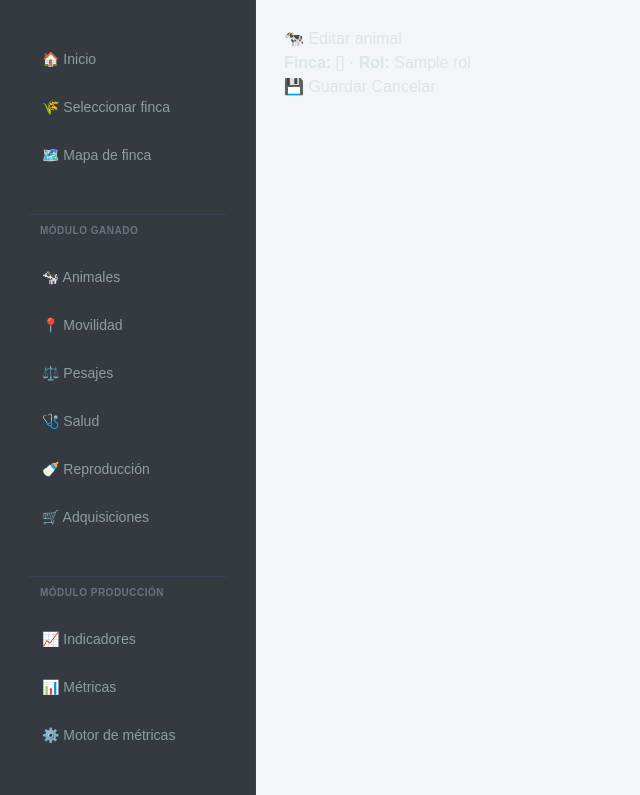
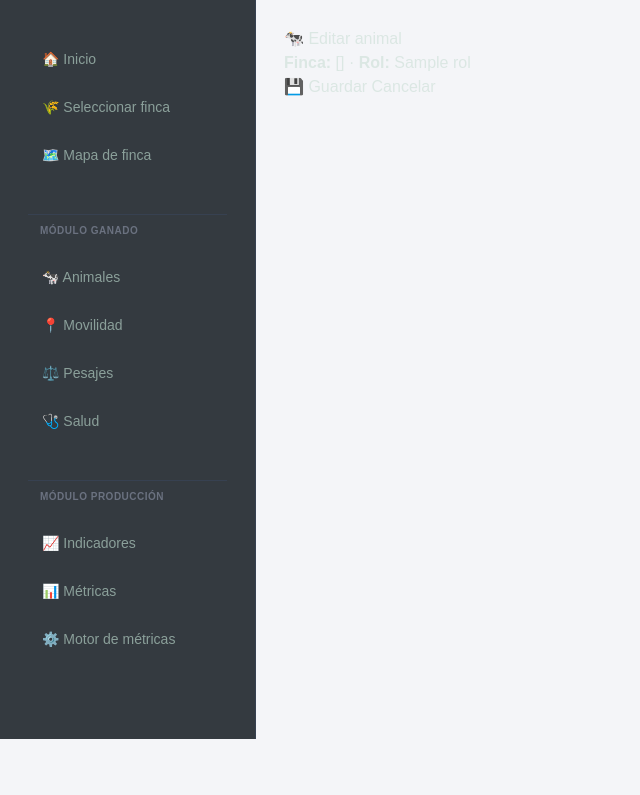
Before and after one commit to hata1010/hato-ai-lab, a Django app: template apps/ganado/templates/ganado/animal_form.html in a window 1280 px wide. Shown: the part 65-860 px from the top of the page, without its empty margins (0-640 px from the left). After the commit the page ends 804 px from the top, so only its background shows below. Run offline with Django 5.2, Linux system fonts and the light colour scheme; the template is opened without the code that fills it: most values are stand-ins (such as "Sample title", 1, 10 or a date in 2020); some libraries are stand-ins or nearby versions.

Commit message:
fix(ui): elimina enlaces de navegacion a rutas inexistentes

```diff
--- a/apps/administrador/templates/administrador/base.html
+++ b/apps/administrador/templates/administrador/base.html
@@ -44,8 +44,6 @@
                 <li><a href="{% url 'ganado:lista_movilidad' %}" class="flex items-center gap-3 px-3 py-2 text-sm rounded transition {% if 'movilidad' in request.path %}bg-blue-600 text-white shadow-sm font-medium{% else %}text-gray-300 hover:bg-[#4b545c] hover:text-white{% endif %}">📍 Movilidad</a></li>
                 <li><a href="{% url 'ganado:lista_pesajes' %}" class="flex items-center gap-3 px-3 py-2 text-sm rounded transition {% if 'pesajes' in request.path %}bg-blue-600 text-white shadow-sm font-medium{% else %}text-gray-300 hover:bg-[#4b545c] hover:text-white{% endif %}">⚖️ Pesajes</a></li>
                 <li><a href="{% url 'ganado:lista_salud' %}" class="flex items-center gap-3 px-3 py-2 text-sm rounded transition {% if 'salud' in request.path %}bg-blue-600 text-white shadow-sm font-medium{% else %}text-gray-300 hover:bg-[#4b545c] hover:text-white{% endif %}">🩺 Salud</a></li>
-                <li><a href="{% url 'ganado:tablero_reproduccion' %}" class="flex items-center gap-3 px-3 py-2 text-sm rounded transition {% if 'reproduccion' in request.path %}bg-blue-600 text-white shadow-sm font-medium{% else %}text-gray-300 hover:bg-[#4b545c] hover:text-white{% endif %}">🍼 Reproducción</a></li>
-                <li><a href="{% url 'ganado:lista_compras' %}" class="flex items-center gap-3 px-3 py-2 text-sm rounded transition {% if 'compras' in request.path %}bg-blue-600 text-white shadow-sm font-medium{% else %}text-gray-300 hover:bg-[#4b545c] hover:text-white{% endif %}">🛒 Adquisiciones</a></li>
             </ul>
             <div class="px-3 py-2 text-[10px] font-bold uppercase tracking-wider text-gray-500 border-t border-gray-700 mt-2 mb-1">Módulo Producción</div>
             <ul class="space-y-1">
```
